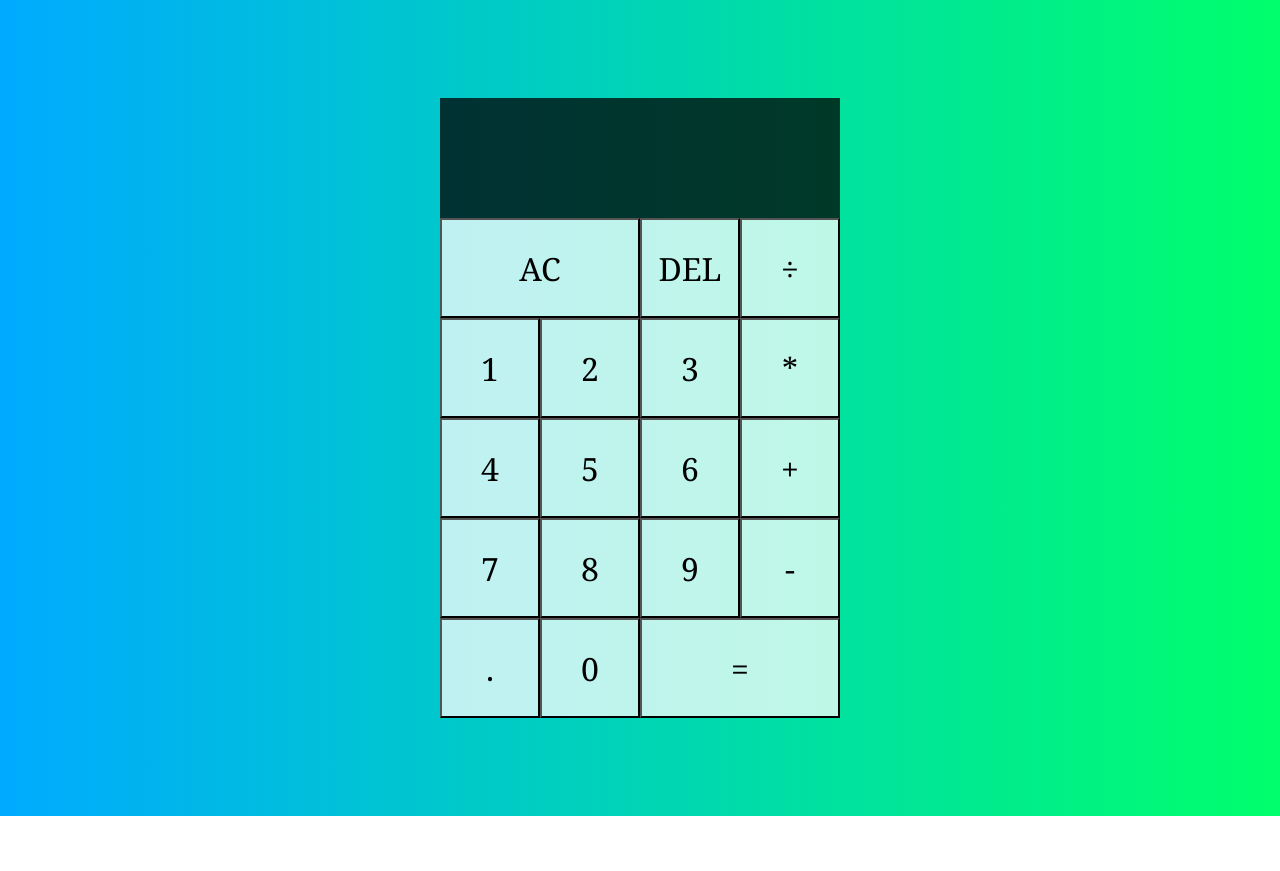
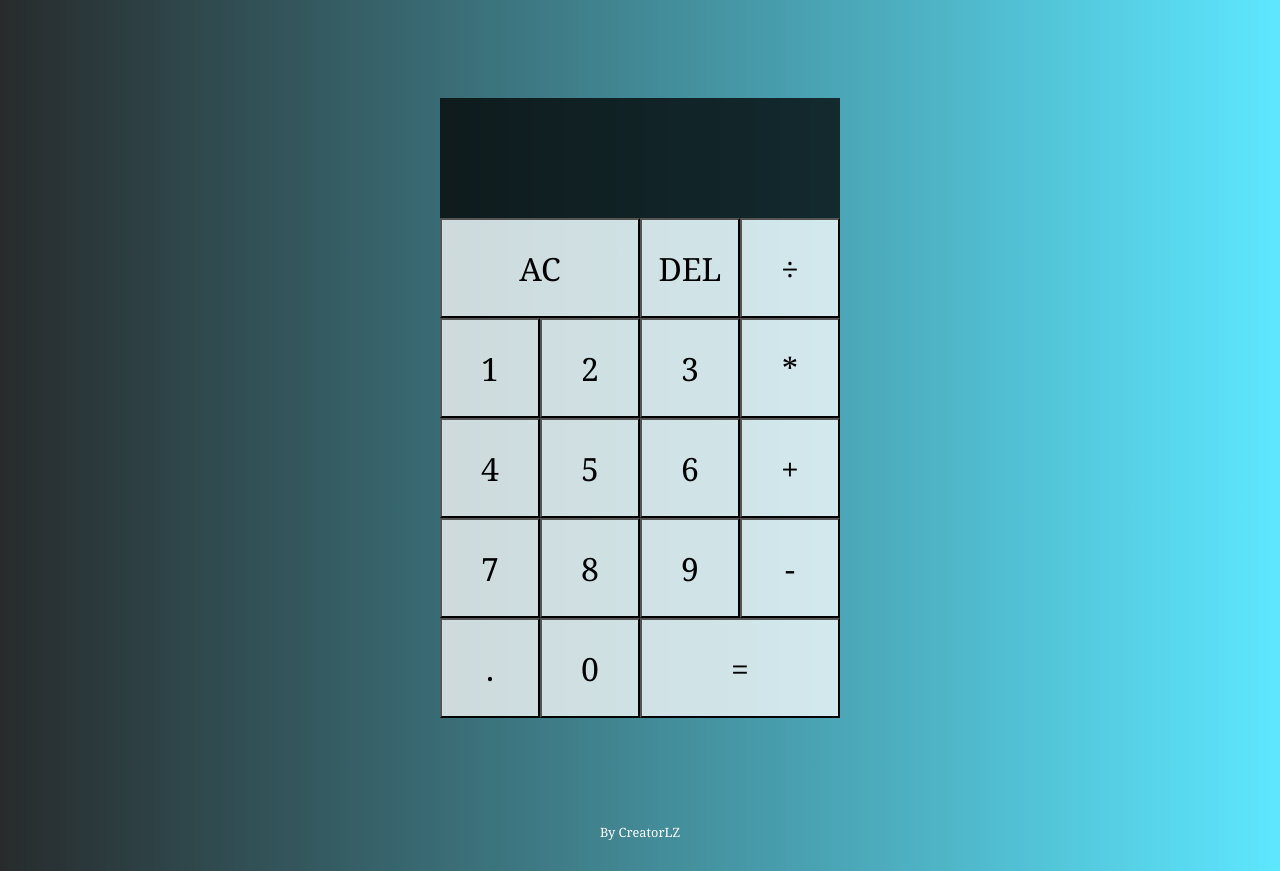
Before and after one commit to CreatorLZ/JS-calculator, a plain HTML site: page index.html in a window 1280 px wide. Before the commit the page ends 816 px from the top, so only its background shows below. Drawn offline with Linux system fonts and the light colour scheme.

Commit message:
Final addition-- updates and contributions welcome

```diff
--- a/index.html
+++ b/index.html
@@ -33,5 +33,8 @@
        <button data-number>0</button>
        <button data-equals class="span-two">=</button>
    </div>
+   <div class="footer">
+       <p>By CreatorLZ</p>
+   </div>
 </body>
 </html>
--- a/styles.css
+++ b/styles.css
@@ -6,7 +6,7 @@
 
 body {
     padding: 0;
-    background: linear-gradient(to right, #00AAFF, #00FF6C);
+    background: linear-gradient(to right, #272b2c, #00d9ffa2);
 }
 
 .calculator-grid {
@@ -55,3 +55,17 @@ background-color: aliceblue;
   color : white;
   font-size: 2.5rem;
 }
+
+.footer {
+  width: 450px;
+  text-align: center;
+  display: block;
+  margin: 15px auto 30px auto;
+  font-size: 0.8em;
+  color: #fff;
+}
+  p {
+    font-weight: 500;
+    text-decoration: solid;
+    color: #fff;
+  }
```
